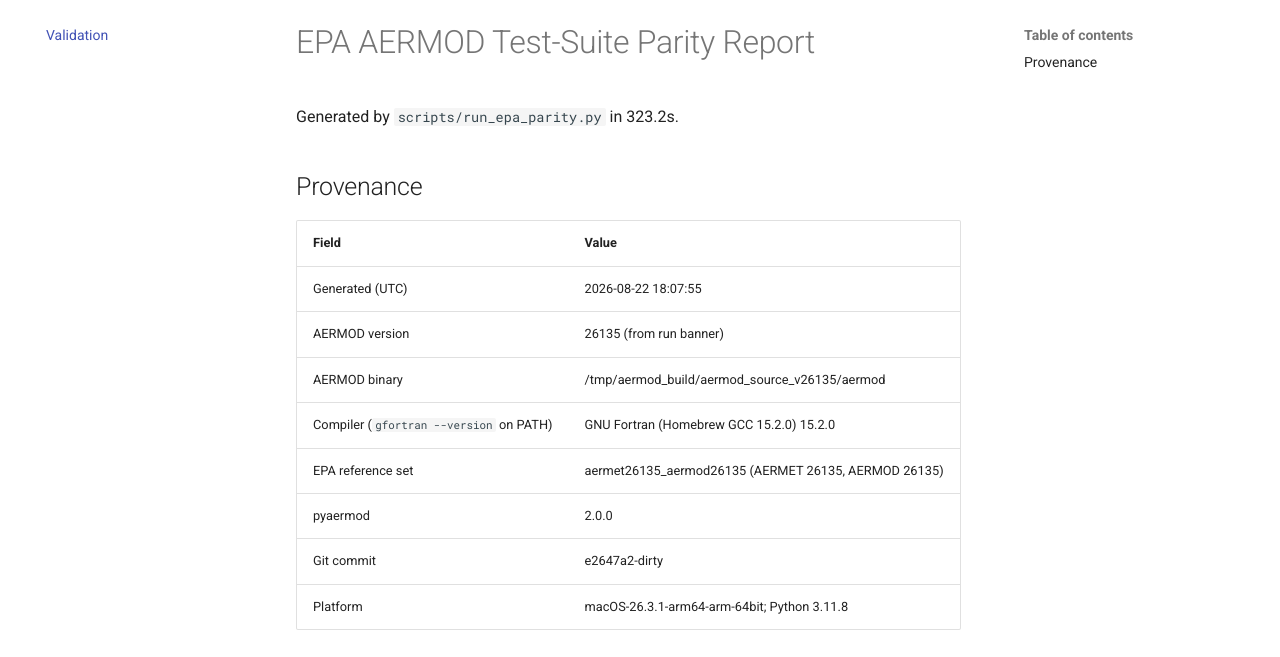
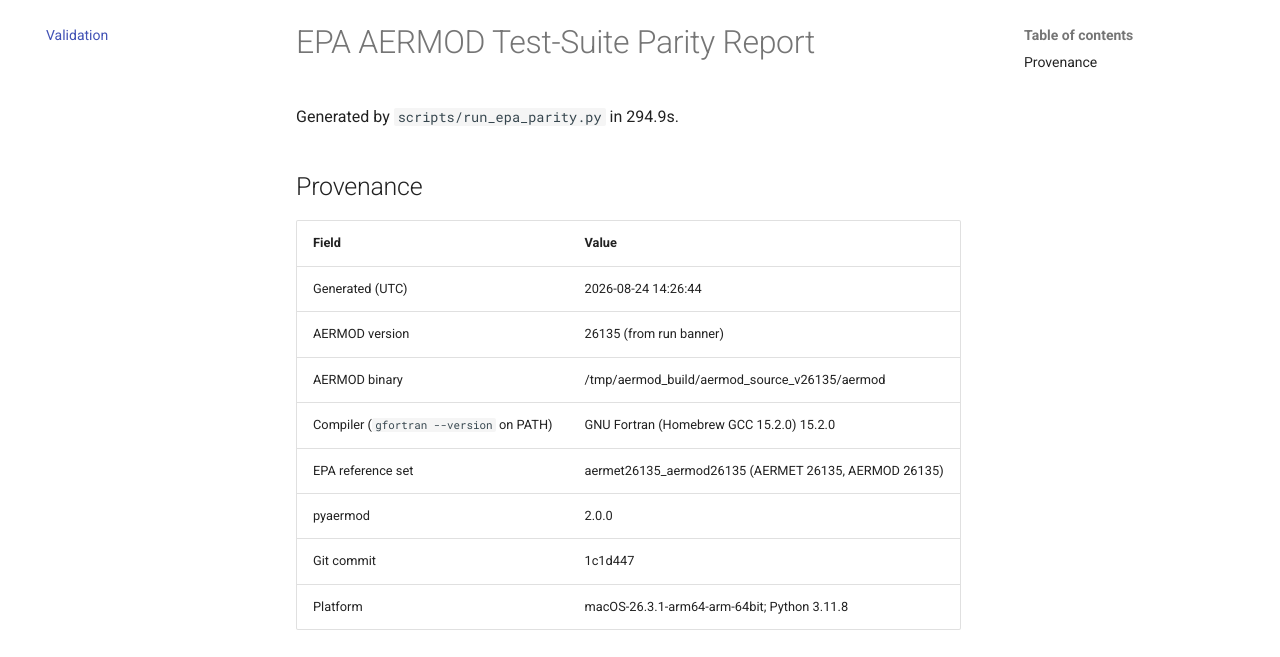
Before and after one commit to atmmod/pyaermod, an MkDocs documentation site: the page built from docs/validation.md, in a window 1280 px wide and 900 px high. Shown: the part 124-781 px from the top of the window. Built offline with MkDocs 1.6.1 and Material for MkDocs 9.7.7, drawn with Linux system fonts in a browser that asks for light colours; comment, search, counter and statistics services are not loaded.

Commit message:
Regenerate docs/validation.md from a clean tree
The stamped provenance read `e2647a2-dirty`: the report was produced while
the branch's work was still uncommitted, so it recorded neither the commit
that produced it nor a reproducible state.

Re-run against the same gfortran 15.2.0 build of AERMOD v26135 and the same
aermet26135_aermod26135 reference set, with the tracked tree clean at
1c1d447. Result unchanged at 142 / 142 POSTFILE comparisons within EPA's
±0.001 slope margin; every per-deck row is byte-identical to the previous
report, and only the timestamp, the 323.2s -> 294.9s runtime and the git
SHA differ.

Co-Authored-By: Claude Opus 5 <noreply@anthropic.com>

```diff
--- a/docs/validation.md
+++ b/docs/validation.md
@@ -1,18 +1,18 @@
 # EPA AERMOD Test-Suite Parity Report
 
-Generated by `scripts/run_epa_parity.py` in 323.2s.
+Generated by `scripts/run_epa_parity.py` in 294.9s.
 
 ## Provenance
 
 | Field | Value |
 |-------|-------|
-| Generated (UTC) | 2026-08-22 18:07:55 |
+| Generated (UTC) | 2026-08-24 14:26:44 |
 | AERMOD version | 26135 (from run banner) |
 | AERMOD binary | /tmp/aermod_build/aermod_source_v26135/aermod |
 | Compiler (`gfortran --version` on PATH) | GNU Fortran (Homebrew GCC 15.2.0) 15.2.0 |
 | EPA reference set | aermet26135_aermod26135 (AERMET 26135, AERMOD 26135) |
 | pyaermod | 2.0.0 |
-| Git commit | e2647a2-dirty |
+| Git commit | 1c1d447 |
 | Platform | macOS-26.3.1-arm64-arm-64bit; Python 3.11.8 |
 
 Pass criterion: best-fit slope of paired (reference, candidate) concentrations within ±0.001 of 1.0, matching EPA's own `Compare_AERMOD_test_cases.R` published margin.
```
